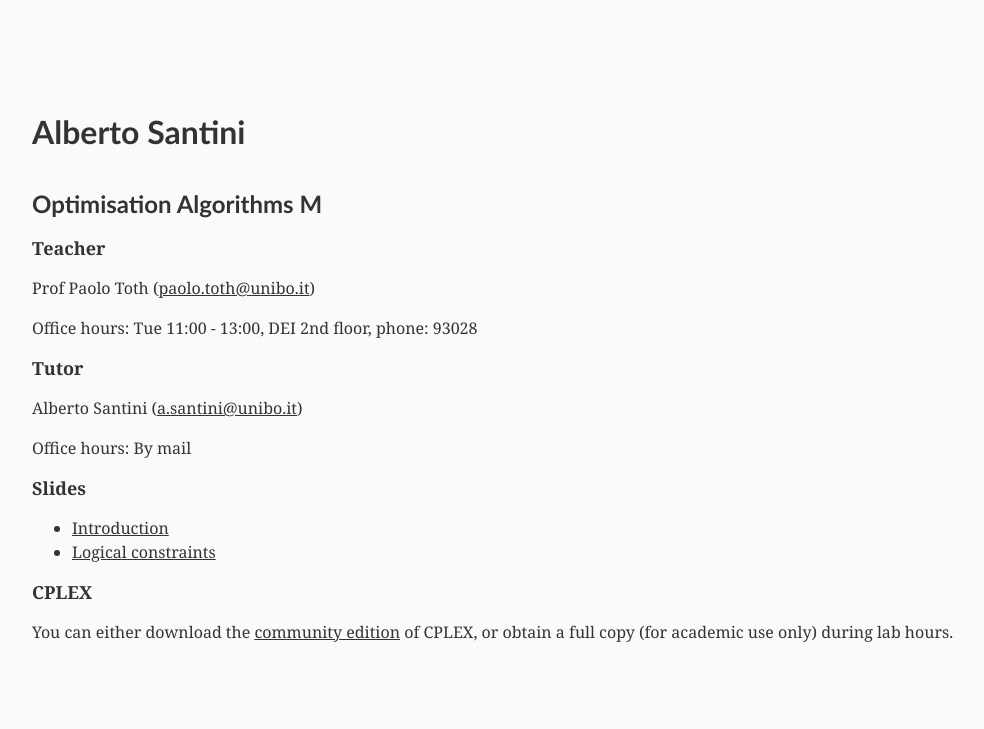
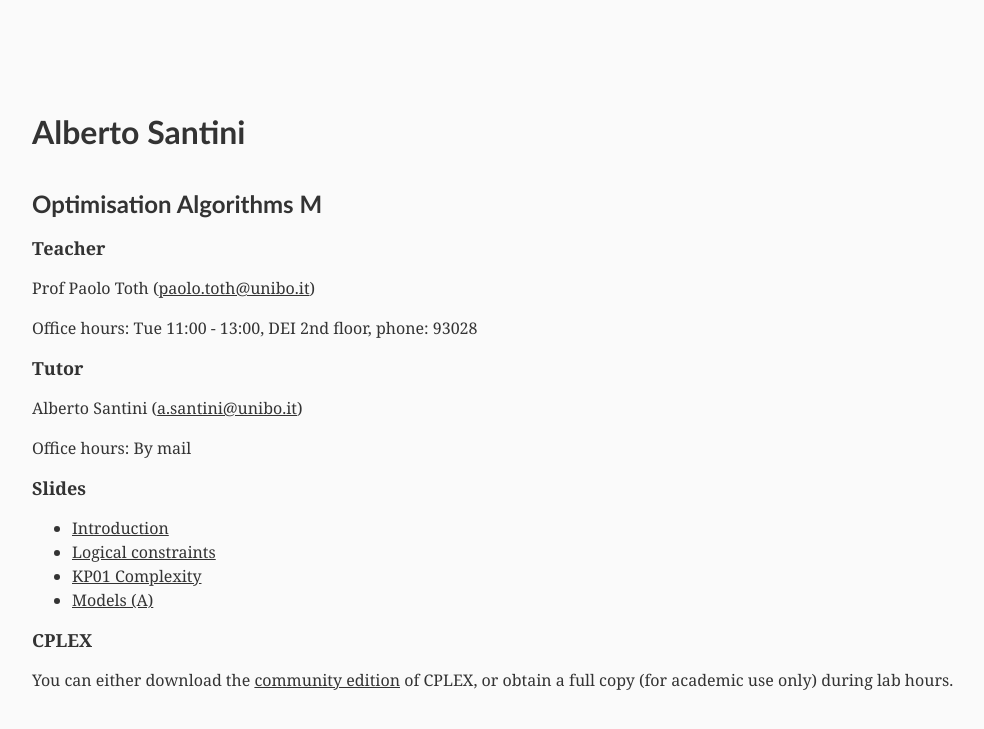
Before and after one commit to alberto-santini/alberto-santini.github.io, a Jekyll site: the page built from oa/index.html, in a window 1280 px wide. Shown: the top 729 px of the page, without its empty margins (88-1072 px from the left). Built offline with Jekyll 4.4.1, drawn with Linux system fonts in a browser that asks for light colours.

Commit message:
Updated oa site

```diff
--- a/oa/index.html
+++ b/oa/index.html
@@ -35,6 +35,8 @@ layout: default
     <ul>
       <li><a href="/files/oa/OPT-ALG_2017_1_Introduction.pdf">Introduction</a></li>
       <li><a href="/files/oa/OPT-ALG_2017_2_Logical-Constraints.pdf">Logical constraints</a></li>
+      <li><a href="/files/oa/OPT-ALG_2017_3_KP01_Complexity.pdf">KP01 Complexity</a></li>
+      <li><a href="/files/oa/OPT-ALG_2017_4_Models_A.pdf">Models (A)</a></li>
     </ul>
   </div>
 
```
Also changed, not shown: files/oa/OPT-ALG_2017_4_Models_A.jpg (added), 1 other file.
